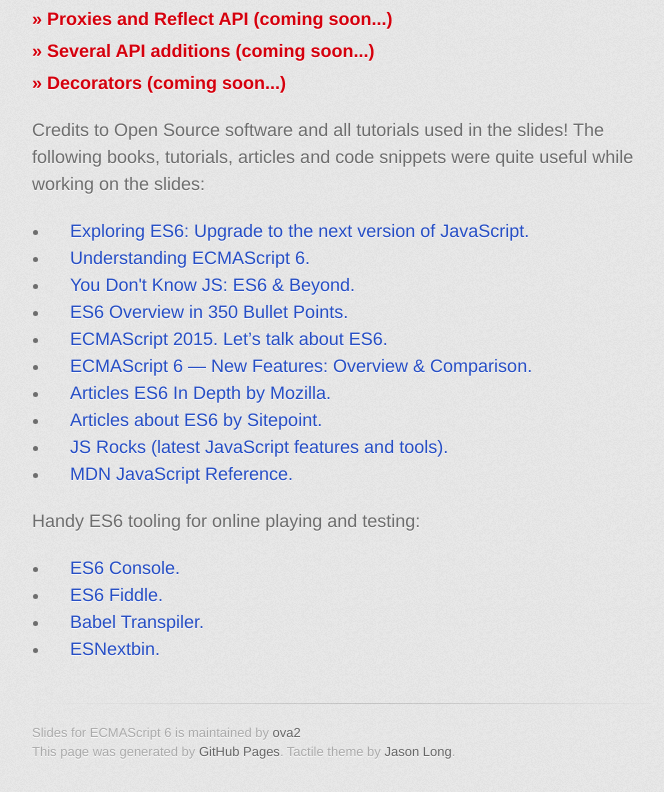
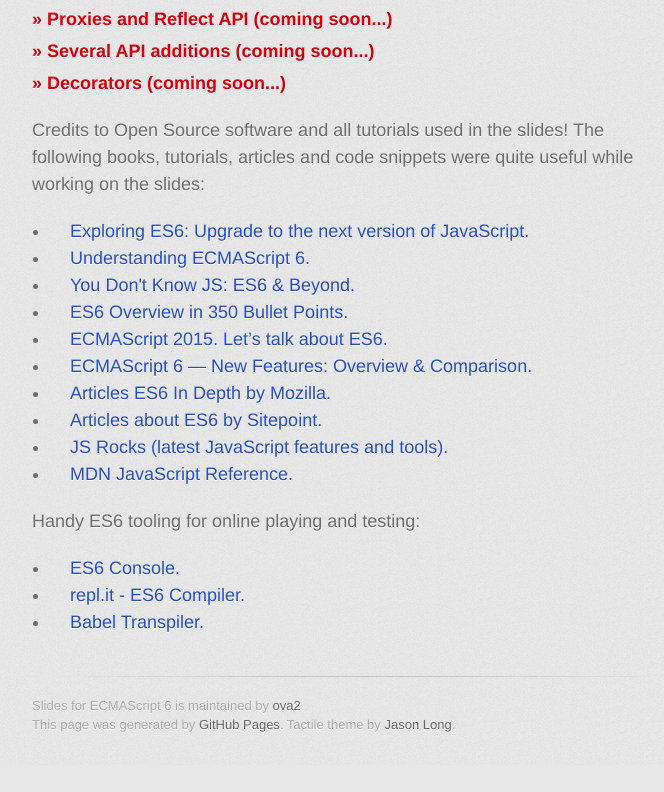
Before and after one commit to ova2/es6-presentations, a plain HTML site: page index.html in a window 1280 px wide. Shown: the part 870-1662 px from the top of the page, without its empty margins (298-962 px from the left). After the commit the page ends 1635 px from the top, so only its background shows below. Drawn offline with Linux system fonts and the light colour scheme; a web font is replaced by a local one.

Commit message:
ES6 Fiddle went offline -> removed fiddles

```diff
--- a/index.html
+++ b/index.html
@@ -199,18 +199,13 @@
                     </a>
                 </li>
                 <li>
-                    <a href="http://www.es6fiddle.net/" class="ref" target="_blank">
-                        ES6 Fiddle.
+                    <a href="https://repl.it/languages/babel" class="ref" target="_blank">
+                        repl.it - ES6 Compiler.
                     </a>
                 </li>
                 <li>
                     <a href="https://babeljs.io/" class="ref" target="_blank">
                         Babel Transpiler.
-                    </a>
-                </li>
-                <li>
-                    <a href="http://esnextb.in/" class="ref" target="_blank">
-                        ESNextbin.
                     </a>
                 </li>
             </ul>
```
Also changed, not shown: slides/destructuring/index.html (+1 -13 lines), slides/letconst/index.html (+0 -4 lines), slides/restspread/index.html (+0 -2 lines).
